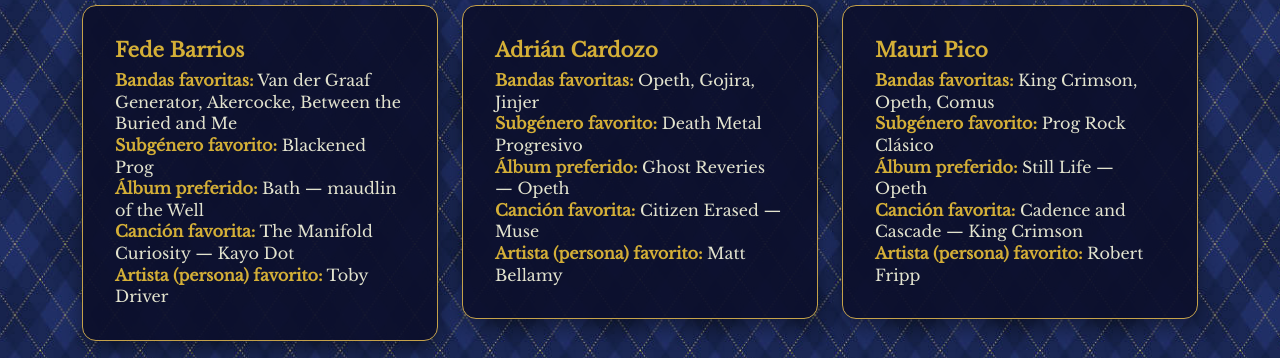
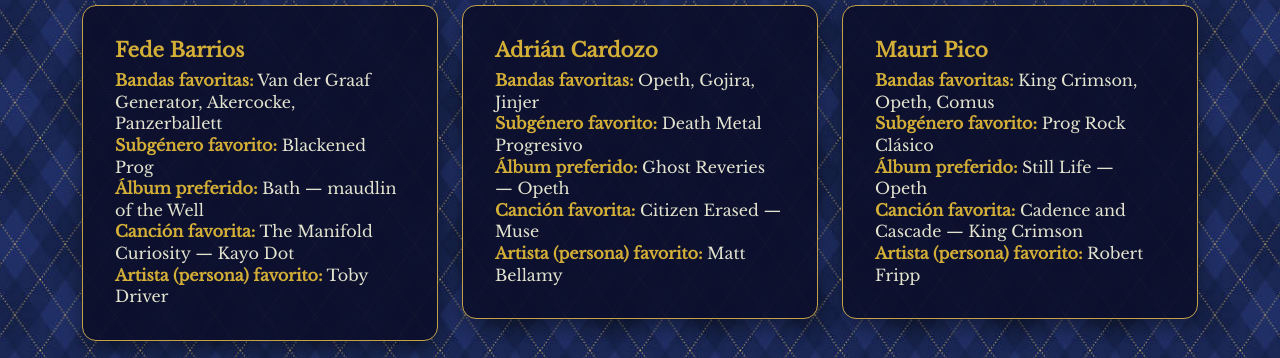
Before and after one commit to Fedebarriosd/progheads, a React (Create React App) app: page /about_us in a window 1280 px wide. Shown: the part 1282-1640 px from the top of the page. Built offline with nearby package versions, Linux system fonts and the light colour scheme.

Commit message:
Update Fede's favorite bands in AboutUs component, from BTBAM to Panzerballett

```diff
--- a/src/pages/AboutUs.jsx
+++ b/src/pages/AboutUs.jsx
@@ -12,7 +12,7 @@
     image: "/images/Fede.jpg",
     description:
       "Soy el creador y administrador de Progheads. Estudiante de Ingeniería Informática y apasionado del progresivo más oscuro. Si te gusta la página web significa mucho para mí!",
-    favBands: ["Van der Graaf Generator", "Akercocke", "Between the Buried and Me"],
+    favBands: ["Van der Graaf Generator", "Akercocke", "Panzerballett"],
     favAlbum: "Bath — maudlin of the Well",
     favSong: "The Manifold Curiosity — Kayo Dot",
     favArtist: "Toby Driver",
```
